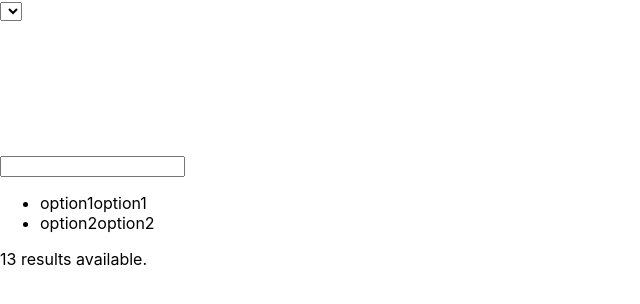
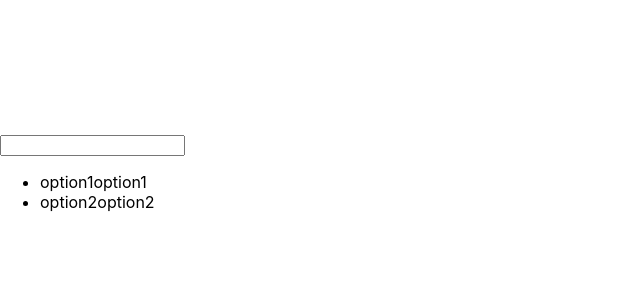
Before and after one commit to pravinbashyal/react-a11y-autocomplete, a React (Create React App) app: page / in a window 1280 px wide. Shown: the top 304 px of the page, without its empty margins (0-640 px from the left). Built offline with nearby package versions, Linux system fonts and the light colour scheme.

Commit message:
add visually hidden component

```diff
--- a/src/Autocomplete.tsx
+++ b/src/Autocomplete.tsx
@@ -1,4 +1,5 @@
 import React from "react";
+import { VisuallyHidden } from "./VisuallyHidden";
 
 export type AutocompleteProps<T> = {
   id?: string;
@@ -24,12 +25,9 @@ export function Autocomplete<T>({
       <label htmlFor={id}>
         <span className="field-label">{label}</span>
       </label>
-      <select
-        name="destination"
-        aria-hidden="true"
-        tabIndex={-1}
-        className="visually-hidden"
-      ></select>
+      <VisuallyHidden>
+        <select name="destination" aria-hidden="true" tabIndex={-1}></select>
+      </VisuallyHidden>
       <div className="autocomplete">
         <input
           aria-owns="autocomplete-options--destination"
@@ -64,9 +62,11 @@ export function Autocomplete<T>({
             </li>
           ))}
         </ul>
-        <div aria-live="polite" role="status" className="visually-hidden">
-          13 results available.
-        </div>
+        <VisuallyHidden>
+          <div aria-live="polite" role="status">
+            13 results available.
+          </div>
+        </VisuallyHidden>
       </div>
     </div>
   );
--- /dev/null
+++ b/src/VisuallyHidden.tsx
@@ -0,0 +1,17 @@
+import React, { FC } from "react";
+
+export const VisuallyHidden: FC<{}> = ({ children }) => (
+  <div
+    style={{
+      clipPath: "inset(100%)",
+      clip: "rect(1px, 1px, 1px, 1px)",
+      height: "1px",
+      width: "1px",
+      overflow: "hidden",
+      position: "absolute",
+      whiteSpace: "nowrap",
+    }}
+  >
+    {children}
+  </div>
+);
```
